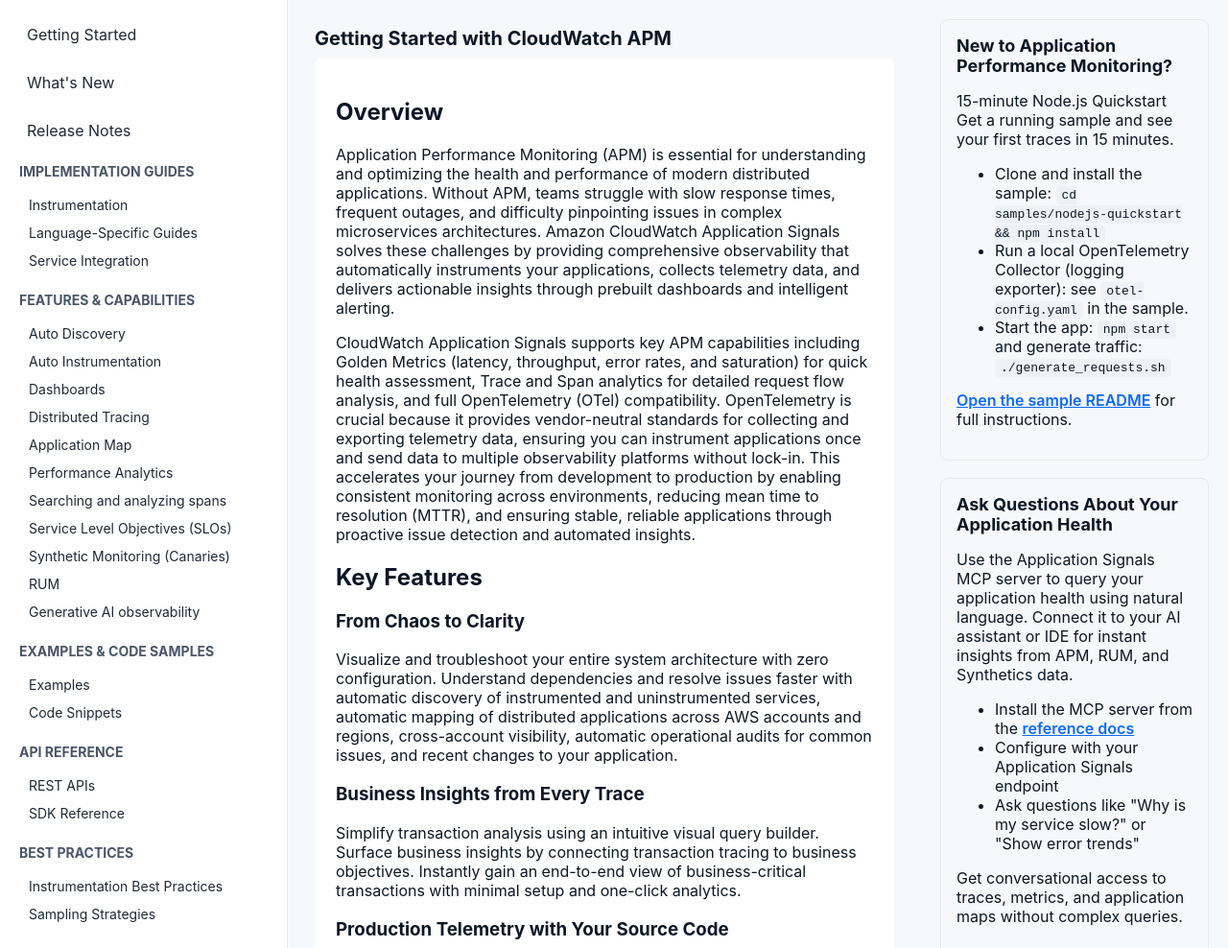
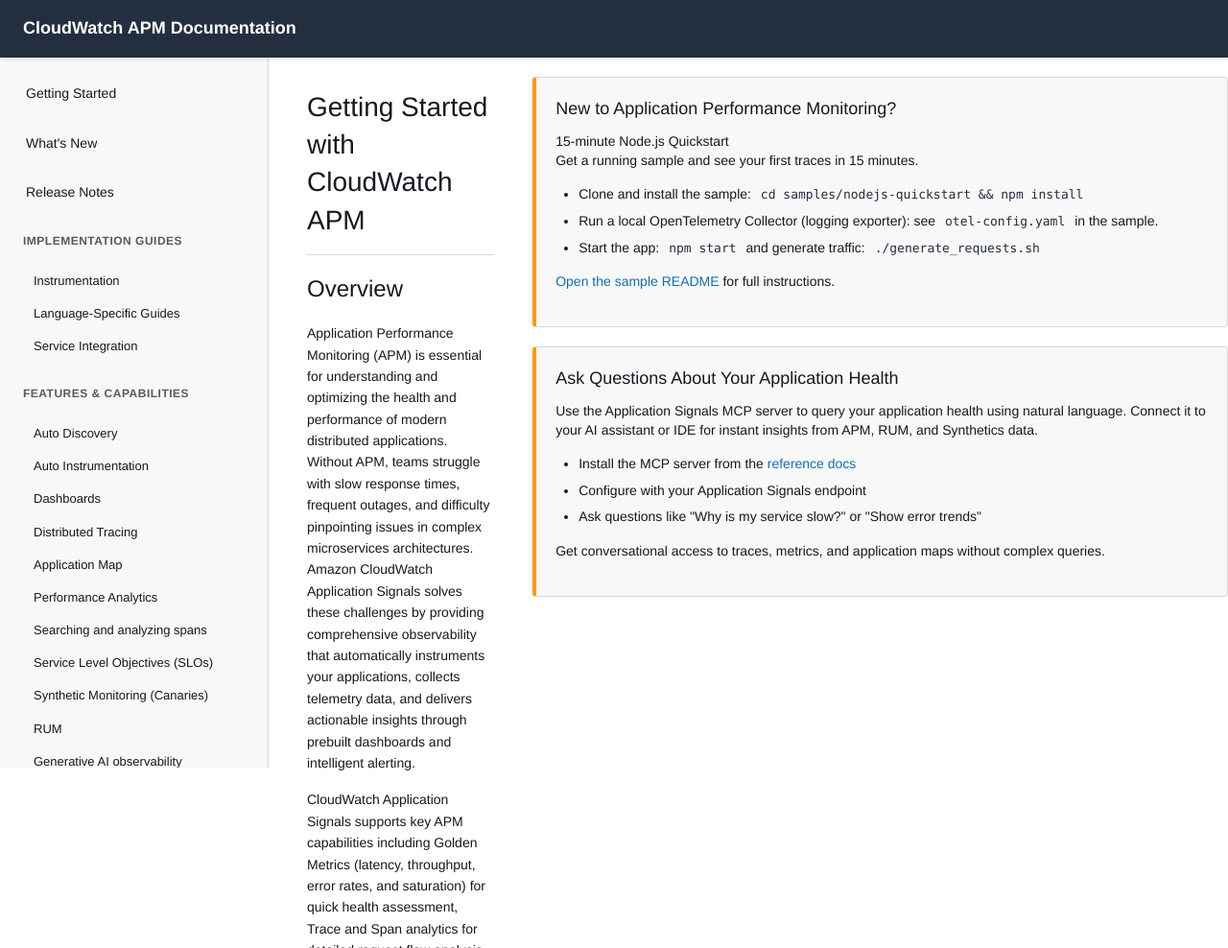
Before and after one commit to vijaykbv/cw-apm-docs, a plain HTML site: page pages/getting-started.html in a window 1280 px wide. Shown: the top 988 px of the page at 96% size. Drawn offline with Linux system fonts and the light colour scheme; files that its build step writes are made by us from their sources.

Commit message:
Add AWS-style headers to all documentation pages for consistent professional appearance

```diff
--- a/assets/css/style.css
+++ b/assets/css/style.css
@@ -1,51 +1,350 @@
-:root{--nav-width:300px;--accent:#0b69ff;--bg:#f7f8fb;--text:#0b1726}
-*{box-sizing:border-box}
-body{margin:0;font-family:Inter,Segoe UI,Arial,Helvetica,sans-serif;color:var(--text);background:var(--bg)}
-.site{display:flex;min-height:100vh}
-.left-nav{width:var(--nav-width);background:#fff;border-right:1px solid #e6e9ef;padding:20px;overflow:auto}
-.left-nav h3{margin:0 0 12px 0;font-size:14px;color:#4a5568}
-.nav-group{margin-bottom:18px}
-.nav-item{display:block;color:#1f2937;padding:6px 8px;border-radius:6px;text-decoration:none}
-.nav-item:hover{background:#f1f5f9}
-.nav-sub{padding-left:10px;font-size:14px}
-.content{flex:1;padding:28px}
-header h1{margin:0 0 8px 0;font-size:20px}
-article{background:#fff;padding:22px;border-radius:8px;box-shadow:0 1px 0 rgba(9,10,11,0.02)}
-.search{margin-bottom:12px}
-.active{background:linear-gradient(90deg,var(--accent)10%,transparent 40%);color:white}
+:root {
+  --aws-orange: #ff9900;
+  --aws-blue: #232f3e;
+  --aws-light-blue: #146eb4;
+  --aws-gray-100: #f8f8f8;
+  --aws-gray-200: #eaeded;
+  --aws-gray-300: #d5dbdb;
+  --aws-gray-600: #545b64;
+  --aws-gray-900: #16191f;
+  --nav-width: 280px;
+  --header-height: 60px;
+}
 
-/* New-to-APM callout box */
-.right-sidebar{width:320px;padding:20px}
+* {
+  box-sizing: border-box;
+}
 
-/* New-to-APM callout box (light grey for sidebar) */
-.new-to-apm.box{
-	border:1px solid #e6e9ef;
-	background:#f7f8fb;
-	padding:16px;
-	margin-bottom:18px;
-	border-radius:8px;
+body {
+  margin: 0;
+  font-family: "Amazon Ember", "Helvetica Neue", Roboto, Arial, sans-serif;
+  font-size: 14px;
+  line-height: 1.4;
+  color: var(--aws-gray-900);
+  background-color: #ffffff;
 }
-.new-to-apm.box h2{margin:0 0 8px 0;color:var(--text);font-size:18px}
-.new-to-apm.box code{background:#eef2f7;padding:2px 6px;border-radius:4px}
-.new-to-apm.box a{font-weight:600;color:var(--accent)}
 
-/* Ask Health callout box */
-.ask-health.box{
-	border:1px solid #e6e9ef;
-	background:#f7f8fb;
-	padding:16px;
-	margin-bottom:18px;
-	border-radius:8px;
+/* AWS-style header */
+.site-header {
+  position: fixed;
+  top: 0;
+  left: 0;
+  right: 0;
+  height: var(--header-height);
+  background-color: var(--aws-blue);
+  color: white;
+  display: flex;
+  align-items: center;
+  padding: 0 24px;
+  z-index: 1000;
+  box-shadow: 0 2px 4px rgba(0,0,0,0.1);
 }
-.ask-health.box h2{margin:0 0 8px 0;color:var(--text);font-size:18px}
-.ask-health.box code{background:#eef2f7;padding:2px 6px;border-radius:4px}
-.ask-health.box a{font-weight:600;color:var(--accent)}
 
-@media (max-width: 900px){
-	.site{flex-direction:column}
-	.left-nav{width:100%}
-	.right-sidebar{width:100%;order:2}
-	.content{order:1}
+.site-header .logo {
+  font-size: 18px;
+  font-weight: 700;
+  color: white;
+  text-decoration: none;
+}
+
+.site-header .logo:hover {
+  color: var(--aws-orange);
+}
+
+/* Main layout */
+.site {
+  display: flex;
+  min-height: 100vh;
+  padding-top: var(--header-height);
+}
+
+/* Left navigation - AWS style */
+.left-nav {
+  width: var(--nav-width);
+  background-color: var(--aws-gray-100);
+  border-right: 1px solid var(--aws-gray-300);
+  padding: 20px 0;
+  overflow-y: auto;
+  position: fixed;
+  height: calc(100vh - var(--header-height));
+  top: var(--header-height);
+}
+
+.left-nav h3 {
+  margin: 0 0 8px 0;
+  padding: 8px 24px;
+  font-size: 12px;
+  font-weight: 700;
+  color: var(--aws-gray-600);
+  text-transform: uppercase;
+  letter-spacing: 0.5px;
+}
+
+.nav-group {
+  margin-bottom: 16px;
+}
+
+.nav-item {
+  display: block;
+  color: var(--aws-gray-900);
+  padding: 8px 24px;
+  text-decoration: none;
+  font-size: 14px;
+  border-left: 3px solid transparent;
+  transition: all 0.2s ease;
+}
+
+.nav-item:hover {
+  background-color: var(--aws-gray-200);
+  border-left-color: var(--aws-orange);
+  color: var(--aws-blue);
+}
+
+.nav-item.active {
+  background-color: var(--aws-light-blue);
+  border-left-color: var(--aws-orange);
+  color: white;
+  font-weight: 500;
+}
+
+.nav-sub {
+  padding-left: 32px !important;
+  font-size: 13px;
+}
+
+/* Main content area */
+.content {
+  flex: 1;
+  margin-left: var(--nav-width);
+  padding: 32px 40px;
+  max-width: 1200px;
+}
+
+header h1 {
+  margin: 0 0 16px 0;
+  font-size: 28px;
+  font-weight: 300;
+  color: var(--aws-gray-900);
+  border-bottom: 1px solid var(--aws-gray-300);
+  padding-bottom: 16px;
+}
+
+article {
+  background: #ffffff;
+  padding: 0;
+  border-radius: 0;
+  box-shadow: none;
+  line-height: 1.6;
+}
+
+/* Typography */
+h1, h2, h3, h4, h5, h6 {
+  font-family: "Amazon Ember", "Helvetica Neue", Roboto, Arial, sans-serif;
+  font-weight: 400;
+  color: var(--aws-gray-900);
+  margin-top: 24px;
+  margin-bottom: 16px;
+}
+
+h1 { font-size: 28px; font-weight: 300; }
+h2 { font-size: 24px; font-weight: 400; }
+h3 { font-size: 20px; font-weight: 500; }
+h4 { font-size: 18px; font-weight: 500; }
+h5 { font-size: 16px; font-weight: 500; }
+h6 { font-size: 14px; font-weight: 500; }
+
+p {
+  margin: 0 0 16px 0;
+  color: var(--aws-gray-900);
+}
+
+ul, ol {
+  margin: 0 0 16px 0;
+  padding-left: 24px;
+}
+
+li {
+  margin-bottom: 8px;
+}
+
+/* Code blocks */
+code {
+  background-color: var(--aws-gray-100);
+  color: var(--aws-blue);
+  padding: 2px 6px;
+  border-radius: 3px;
+  font-family: "Monaco", "Menlo", "Ubuntu Mono", monospace;
+  font-size: 13px;
+}
+
+pre {
+  background-color: var(--aws-gray-100);
+  border: 1px solid var(--aws-gray-300);
+  border-radius: 4px;
+  padding: 16px;
+  overflow-x: auto;
+  margin: 16px 0;
+}
+
+pre code {
+  background: none;
+  padding: 0;
+  border-radius: 0;
+}
+
+/* Links */
+a {
+  color: var(--aws-light-blue);
+  text-decoration: none;
+}
+
+a:hover {
+  color: var(--aws-orange);
+  text-decoration: underline;
+}
+
+/* Tables */
+table {
+  width: 100%;
+  border-collapse: collapse;
+  margin: 16px 0;
+  border: 1px solid var(--aws-gray-300);
+}
+
+th, td {
+  padding: 12px;
+  text-align: left;
+  border-bottom: 1px solid var(--aws-gray-300);
+}
+
+th {
+  background-color: var(--aws-gray-100);
+  font-weight: 500;
+  color: var(--aws-gray-900);
+}
+
+/* Sections */
+section {
+  margin-bottom: 32px;
+}
+
+section h2:first-child,
+section h3:first-child,
+section h4:first-child {
+  margin-top: 0;
+}
+
+/* Callout boxes */
+.new-to-apm.box,
+.ask-health.box {
+  border: 1px solid var(--aws-gray-300);
+  background: var(--aws-gray-100);
+  padding: 20px;
+  margin: 20px 0;
+  border-radius: 4px;
+  border-left: 4px solid var(--aws-orange);
+}
+
+.new-to-apm.box h2,
+.ask-health.box h2 {
+  margin: 0 0 12px 0;
+  color: var(--aws-gray-900);
+  font-size: 18px;
+  font-weight: 500;
+}
+
+/* Feedback box */
+.feedback-wrapper {
+  margin-top: 32px;
+}
+
+.feedback-box {
+  border: 1px solid var(--aws-gray-300);
+  background: #ffffff;
+  padding: 20px;
+  border-radius: 4px;
+  margin-top: 16px;
+}
+
+.feedback-box textarea {
+  width: 100%;
+  padding: 12px;
+  border: 1px solid var(--aws-gray-300);
+  border-radius: 4px;
+  font-family: inherit;
+  font-size: 14px;
+  margin-bottom: 12px;
+}
+
+.feedback-actions {
+  margin-top: 12px;
+}
+
+.feedback-box button {
+  background: var(--aws-orange);
+  color: white;
+  padding: 10px 16px;
+  border: none;
+  border-radius: 4px;
+  cursor: pointer;
+  font-size: 14px;
+  font-weight: 500;
+}
+
+.feedback-box button:hover {
+  background: #e88a00;
+}
+
+/* Responsive design */
+@media (max-width: 1024px) {
+  .left-nav {
+    width: 260px;
+  }
+
+  .content {
+    margin-left: 260px;
+  }
+}
+
+@media (max-width: 768px) {
+  .site {
+    flex-direction: column;
+  }
+
+  .left-nav {
+    position: static;
+    width: 100%;
+    height: auto;
+    border-right: none;
+    border-bottom: 1px solid var(--aws-gray-300);
+  }
+
+  .content {
+    margin-left: 0;
+    padding: 20px;
+  }
+
+  .site-header {
+    padding: 0 16px;
+  }
+
+  header h1 {
+    font-size: 24px;
+  }
+}
+
+@media (max-width: 480px) {
+  .content {
+    padding: 16px;
+  }
+
+  .left-nav {
+    padding: 16px 0;
+  }
+
+  .nav-item {
+    padding: 12px 16px;
+  }
 }
 
 /* Feedback box styles */
--- a/pages/getting-started.html
+++ b/pages/getting-started.html
@@ -8,6 +8,9 @@
   <link rel="stylesheet" href="assets/css/style.css">
 </head>
 <body>
+  <header class="site-header">
+    <a href="/" class="logo">CloudWatch APM Documentation</a>
+  </header>
   <div class="site">
     <aside class="left-nav" id="left-nav"></aside>
     <main class="content">
```
Also changed, not shown: docs/index.html (+3 -0 lines), pages/api.html (+3 -0 lines), pages/best-practices.html (+3 -0 lines), pages/concepts.html (+3 -0 lines), pages/examples.html (+3 -2 lines), pages/features.html (+3 -0 lines), pages/implementation.html (+3 -2 lines), pages/integrations.html (+3 -0 lines), pages/reference.html (+3 -0 lines), pages/release-notes.html (+3 -0 lines), pages/security.html (+3 -2 lines), pages/troubleshooting.html (+3 -0 lines), pages/whats-new.html (+3 -0 lines).
